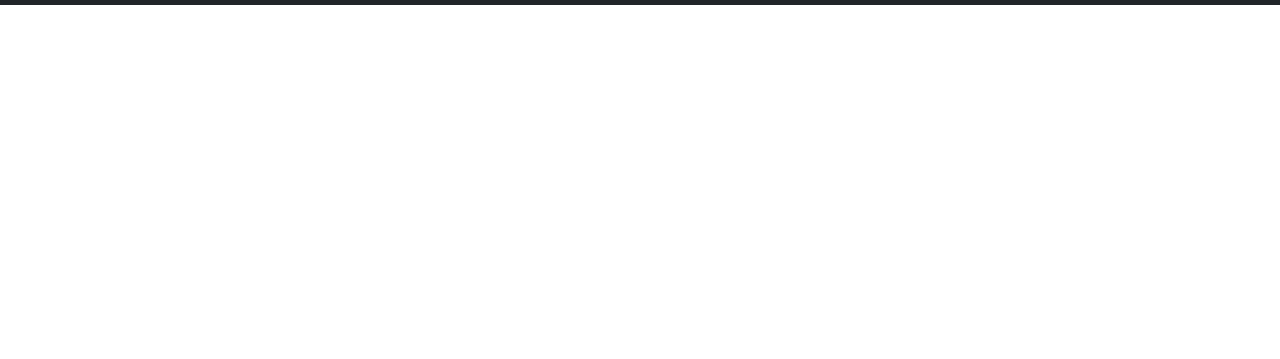
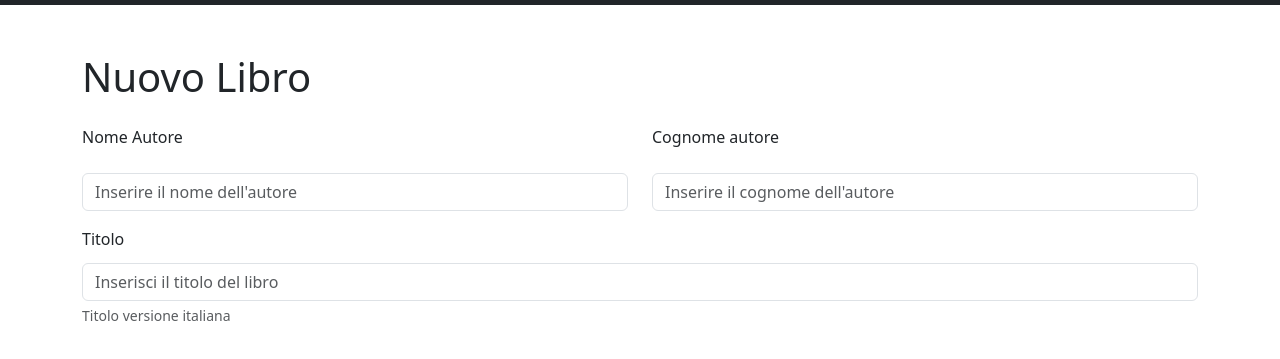
Before and after one commit to LordAnthrax94/html-css-bootstrap-dashboard, a plain HTML site: page index2.html in a window 1280 px wide. Shown: the part 71-430 px from the top of the page. Drawn offline with nearby package versions, Linux system fonts and the light colour scheme.

Commit message:
fit: add new forms

```diff
--- a/index2.html
+++ b/index2.html
@@ -39,5 +39,42 @@
       </div>
     </nav>
   </header>
+
+  <main>
+    <div class="container mt-5">
+      <h1>Nuovo Libro</h1>
+      <div class="row">
+
+        <div class="col-6 mt-3">
+          <label class="form-label">Nome Autore</label>
+          <input class="form-control mt-3" type="text" placeholder="Inserire il nome dell'autore" aria-label="default input example">
+        </div>
+        <div class="col-6 mt-3">
+            <label class="form-label">Cognome autore</label>
+            <input class="form-control mt-3" type="text" placeholder="Inserire il cognome dell'autore" aria-label="default input example">
+          </div>
+        </div>
+      </div>
+      <div class="container mt-3">
+        <div class="col-12">
+          <label class="form-label">Titolo</label>
+            <input class="form-control mt-1" type="text" placeholder="Inserisci il titolo del libro" aria-label="default input example">
+            <div class="form-text">
+              Titolo versione italiana
+            </div>
+        </div>
+      </div>
+      <div class="container mt-3">
+        <div class="col-4">
+
+        </div>
+      </div>
+
+
+  </main>
+
+
+  <footer></footer>
+
  </body>
 </html>
```
